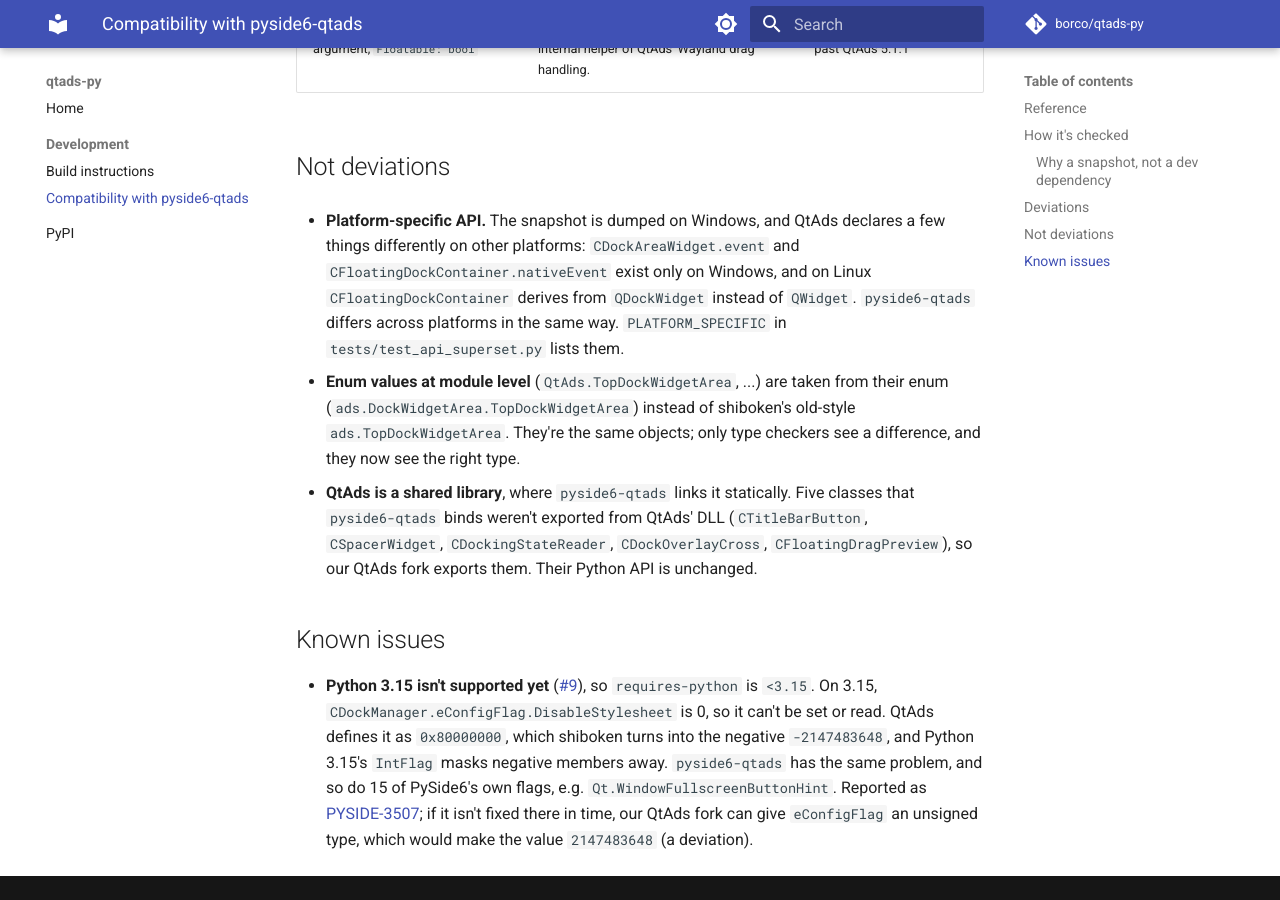
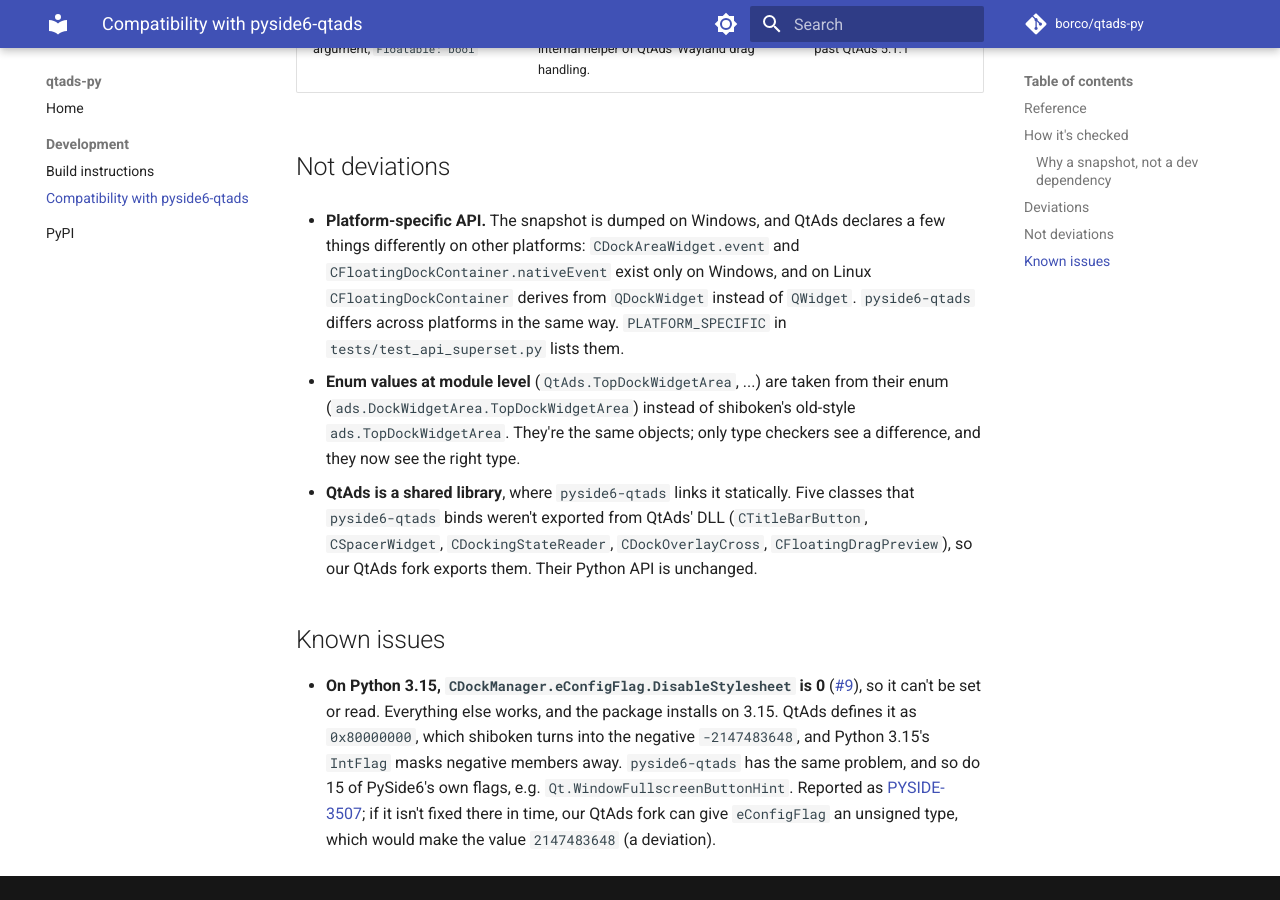
Before and after one commit to borco/qtads-py, an MkDocs documentation site: the page built from docs/compatibility.md, in a window 1280 px wide and 900 px high, scrolled down 1521 px. Built offline with MkDocs 1.6.1 and Material for MkDocs 9.7.7, drawn with Linux system fonts in a browser that asks for light colours; comment, search, counter and statistics services are not loaded.

Commit message:
config: drop the <3.15 limit, keep 3.15 as a known issue (#9)

```diff
--- a/docs/compatibility.md
+++ b/docs/compatibility.md
@@ -63,8 +63,8 @@ for a QtAds at least as new as ours.
 
 ## Known issues
 
-- **Python 3.15 isn't supported yet** ([#9](https://github.com/borco/qtads-py/issues/9)), so `requires-python` is
-  `<3.15`. On 3.15, `CDockManager.eConfigFlag.DisableStylesheet` is 0, so it can't be set or read. QtAds defines it
+- **On Python 3.15, `CDockManager.eConfigFlag.DisableStylesheet` is 0** ([#9](https://github.com/borco/qtads-py/issues/9)),
+  so it can't be set or read. Everything else works, and the package installs on 3.15. QtAds defines it
   as `0x80000000`, which shiboken turns into the negative `-2147483648`, and Python 3.15's `IntFlag` masks negative
   members away. `pyside6-qtads` has the same problem, and so do 15 of PySide6's own flags, e.g.
   `Qt.WindowFullscreenButtonHint`. Reported as [PYSIDE-3507](https://qt-project.atlassian.net/browse/PYSIDE-3507);
```
Also changed, not shown: CHANGELOG.md (+2 -3 lines), pyproject.toml (+4 -3 lines), 1 other file.
